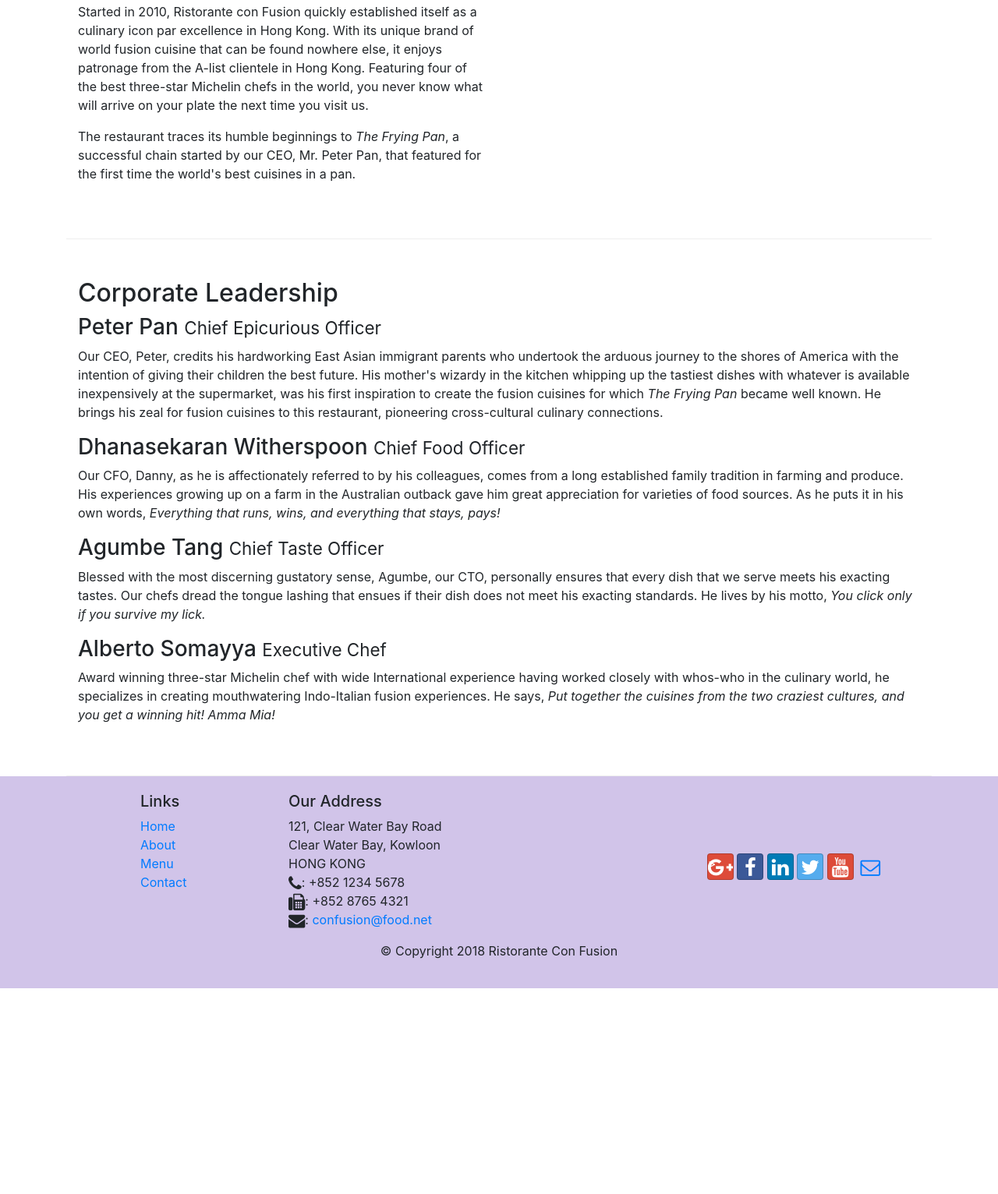
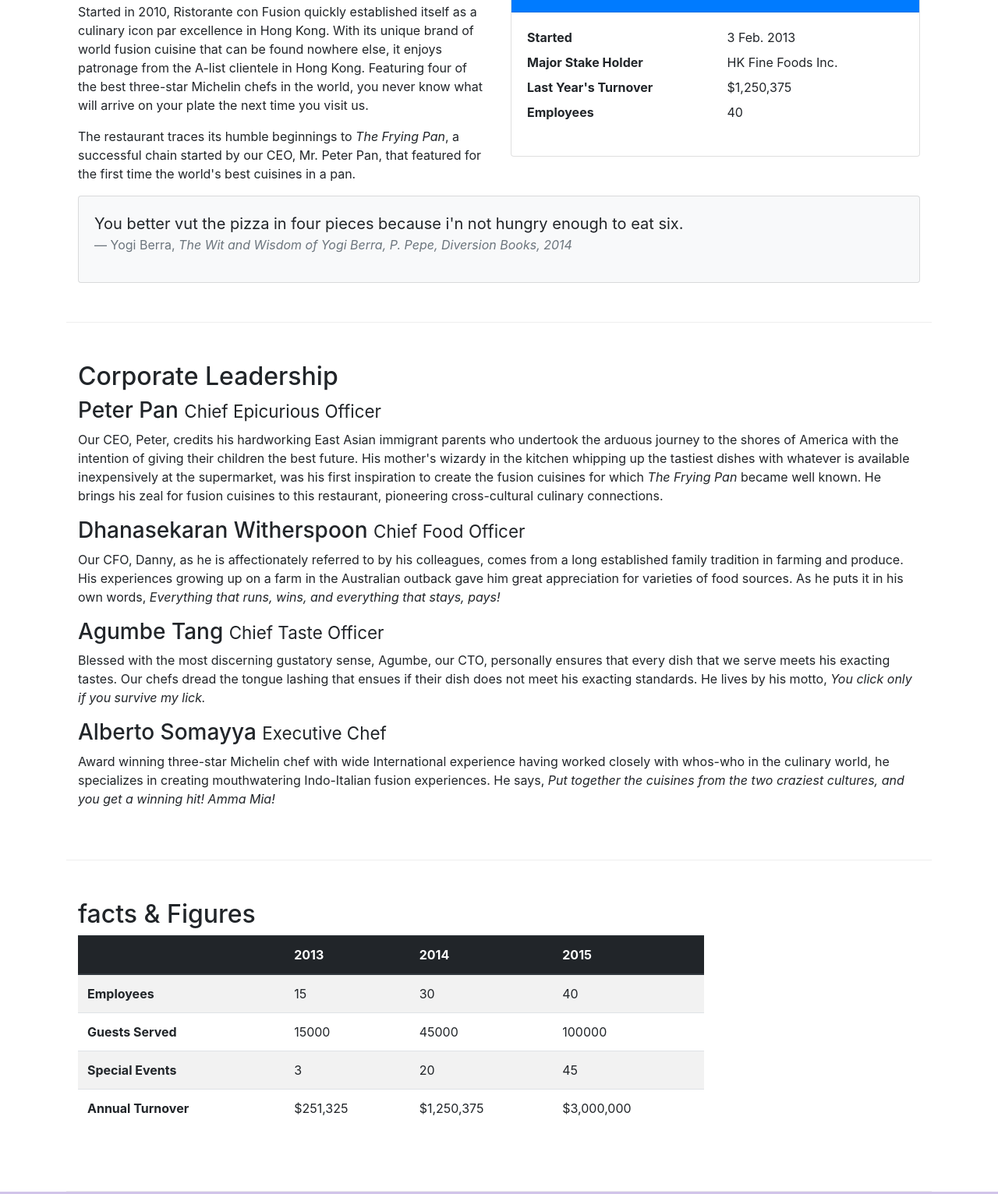
Before and after one commit to principyto/Coursera, a website: page aboutus.html in a window 1280 px wide. Shown: the part 558-2090 px from the top of the page at 78% size. Before the commit the page ends 1826 px from the top, so only its background shows below. Drawn offline with nearby package versions, Linux system fonts and the light colour scheme.

Commit message:
tables and cards

```diff
--- a/aboutus.html
+++ b/aboutus.html
@@ -98,7 +98,36 @@
                 <p>Started in 2010, Ristorante con Fusion quickly established itself as a culinary icon par excellence in Hong Kong. With its unique brand of world fusion cuisine that can be found nowhere else, it enjoys patronage from the A-list clientele in Hong Kong.  Featuring four of the best three-star Michelin chefs in the world, you never know what will arrive on your plate the next time you visit us.</p>
                 <p>The restaurant traces its humble beginnings to <em>The Frying Pan</em>, a successful chain started by our CEO, Mr. Peter Pan, that featured for the first time the world's best cuisines in a pan.</p>
             </div>
-            <div>
+            <div class="col-sm">
+                <div class="card">
+                    <h3 class="card-header bg-primary text-white">Facts At a Glance</h3>
+                    <div class="card-body">
+                        <dl class="row">
+                            <dt class="col-6">Started</dt>
+                            <dd class="col-6">3 Feb. 2013</dd>
+                            <dt class="col-6">Major Stake Holder</dt>
+                            <dd class="col-6">HK Fine Foods Inc.</dd>
+                            <dt class="col-6">Last Year's Turnover</dt>
+                            <dd class="col-6">$1,250,375</dd>
+                            <dt class="col-6">Employees</dt>
+                            <dd class="col-6">40</dd>
+                        </dl>
+                    </div>
+                </div>
+            </div>
+            <div class="col-12">
+                <div class="card card-body bg-light">
+                    <blockquote class="blockquote">
+                        <p class="mb-0">You better vut the pizza in four pieces
+                            because i'n not hungry enough to eat six.
+                        </p>
+                        <footer class="blockquote-footer">Yogi Berra,
+                            <cite title="Source Title">The Wit and Wisdom of
+                                 Yogi Berra, P. Pepe, Diversion Books, 2014
+                            </cite>
+                        </footer>
+                    </blockquote>
+                </div>
             </div>
         </div>
 
@@ -116,7 +145,50 @@
                 <p class="d-none d-sm-block">Award winning three-star Michelin chef with wide International experience having worked closely with whos-who in the culinary world, he specializes in creating mouthwatering Indo-Italian fusion experiences. He says, <em>Put together the cuisines from the two craziest cultures, and you get a winning hit! Amma Mia!</em></p>
             </div>
        </div>
-
+       <div class="row row-content">
+           <div class="col-12 col-sm-9">
+               <h2>facts &amp; Figures</h2>
+               <div class="table table-responsive">
+                    <table class="table table-striped">
+                        <thead class="thead-dark">
+                            <tr>
+                                <th>&nbsp;</th>
+                                <th>2013</th>
+                                <th>2014</th>
+                                <th>2015</th>
+                            </tr>
+                        </thead>
+                        <tbody>
+                            <tr>
+                                <th>Employees</th>
+                                <td>15</td>
+                                <td>30</td>
+                                <td>40</td>
+                            </tr>
+                            <tr>
+                                <th>Guests Served</th>
+                                <td>15000</td>
+                                <td>45000</td>
+                                <td>100000</td>
+                            </tr>
+                            <tr>
+                                <th>Special Events</th>
+                                <td>3</td>
+                                <td>20</td>
+                                <td>45</td>
+                            </tr>
+                            <tr>
+                                <th>Annual Turnover</th>
+                                <td>$251,325</td>
+                                <td>$1,250,375</td>
+                                <td>$3,000,000</td>
+                            </tr>
+                        </tbody>
+                    </table>
+               </div>
+           </div>
+           <div class="col-12 col-sm-3"></div>
+        </div>
     </div>
 
     <footer class="footer">
```
